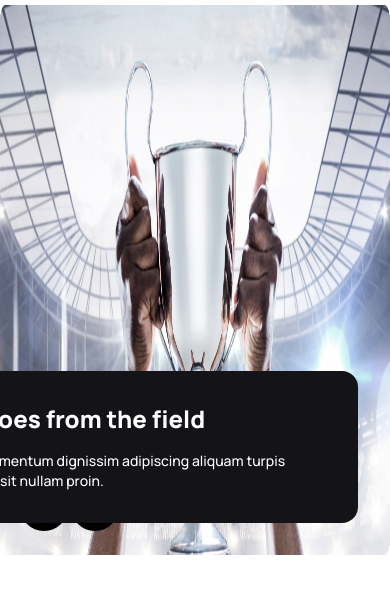
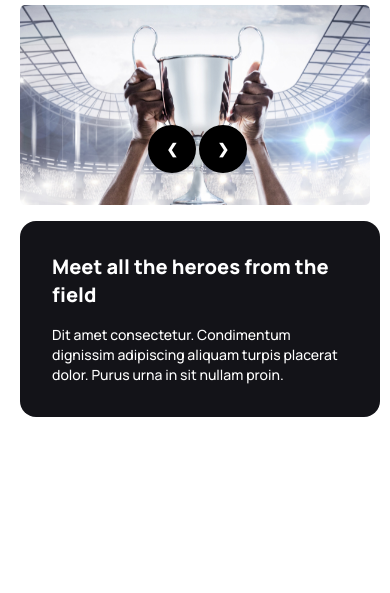
Before and after one commit to Nazrulofficeial/Hockeys, a plain HTML site: page index.html in a window 390 px wide. Shown: the part 59-652 px from the top of the page. Drawn offline with nearby package versions, Linux system fonts and the light colour scheme.

Commit message:
banner responsive done

```diff
--- a/index.html
+++ b/index.html
@@ -70,17 +70,13 @@
     </header>
     <main>
         <!-- Slider or Carousel -->
-        <section class="lg:mx-32 lg:my-12">
-            <div class="carousel w-full h-[550px]">
+        <section class="mx-5 lg:mx-32 lg:my-12 relative">
+            <div class="carousel w-full h-[200px] lg:h-[550px] mb-4">
                 <div id="slide1" class="carousel-item relative w-full">
                   <img src="Images/1.png" class="w-full" />
-                  <div class="absolute transform -translate-y-1/2 left-5 bottom-0">
+                  <div class="absolute left-32 top-36 transform -translate-y-1/2 lg:left-5 lg:bottom-0">
                     <a href="#slide2" class="btn btn-circle border-none hover:bg-black bg-black text-white">❮</a>
                     <a href="#slide2" class="btn btn-circle border-none hover:bg-black bg-black text-white">❯</a>
-                  </div>
-                  <div class="absolute right-8 bottom-8 rounded-2xl p-8 bg-[#131318] w-[575px] text-white">
-                    <h3 class="text-2xl font-extrabold pb-4">Meet all the heroes from the field</h3>
-                    <p class="text-sm font-medium text-[rgba(255, 255, 255, 0.60)]">Dit amet consectetur. Condimentum dignissim adipiscing aliquam turpis placerat dolor. Purus urna in sit nullam proin. </p>
                   </div>
                 </div>
                 <div id="slide2" class="carousel-item relative w-full">
@@ -91,7 +87,12 @@
                   </div>
                 </div>
               </div>
+              <div class="lg:absolute right-8 bottom-8 rounded-2xl p-8 bg-[#131318] w-[360px] lg:w-[575px] text-white">
+                <h3 class="text-xl lg:text-2xl font-extrabold pb-4">Meet all the heroes from the field</h3>
+                <p class="text-sm lg:text-sm font-medium text-[rgba(255, 255, 255, 0.60)]">Dit amet consectetur. Condimentum dignissim adipiscing aliquam turpis placerat dolor. Purus urna in sit nullam proin. </p>
+              </div>
         </section>
+        <!-- Professional Hockey Section -->
     </main>
     <footer>
 
```
